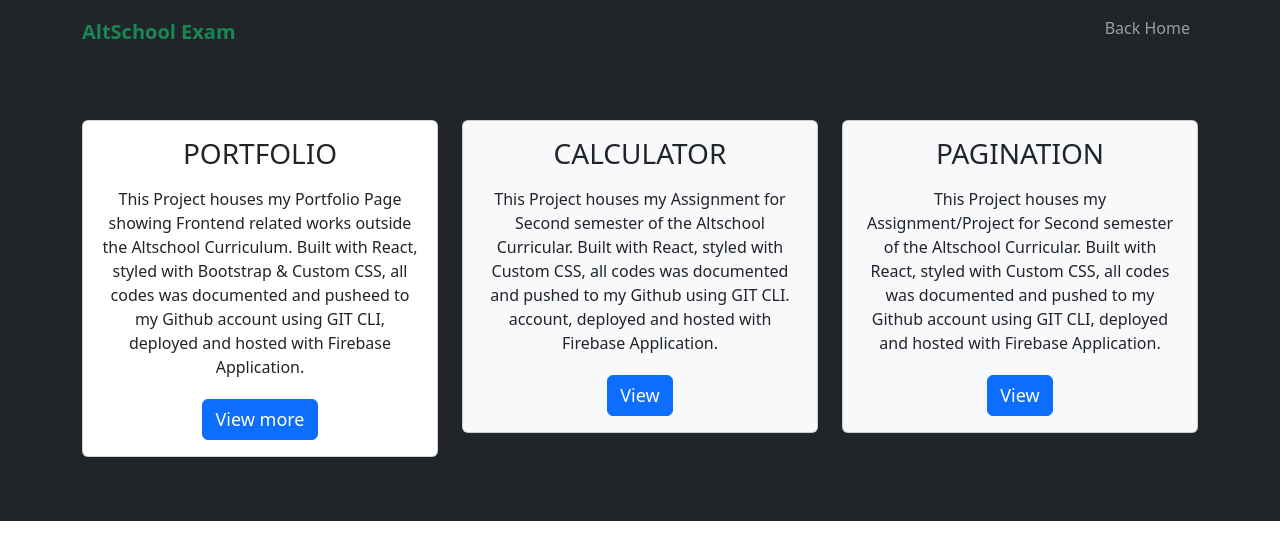
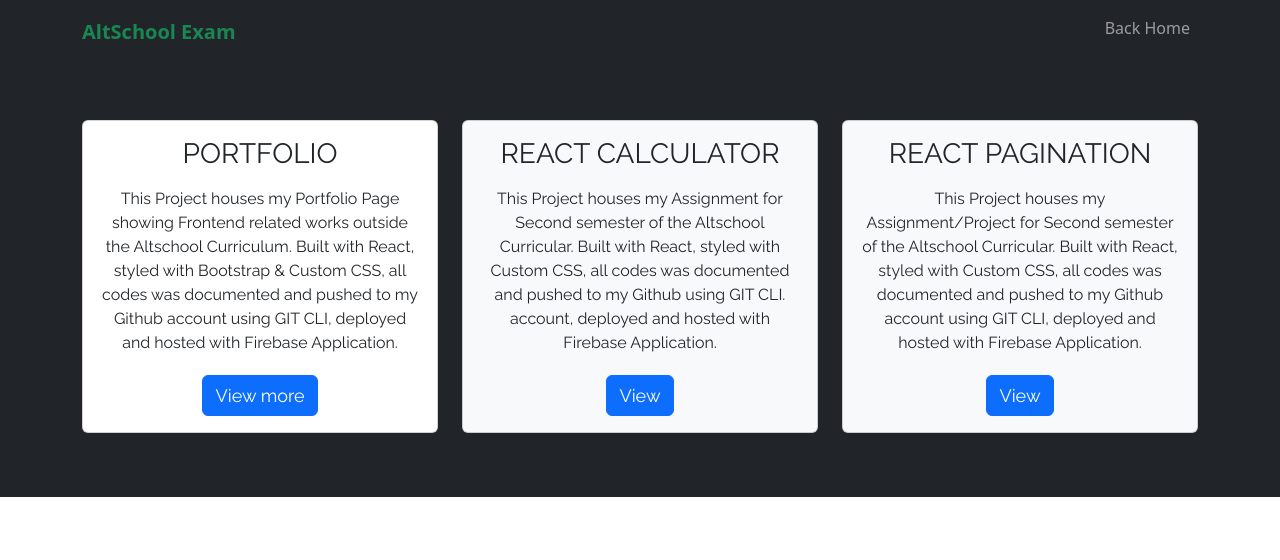
Before and after one commit to Ajdev11/GoogleAuth_PaginationAPI, a React (Create React App) app: page /Aboutme in a window 1280 px wide. Shown: the top 560 px of the page. Built offline with nearby package versions, Linux system fonts and the light colour scheme.

Commit message:
Made the navbar static

```diff
--- a/src/Components/Aboutme.jsx
+++ b/src/Components/Aboutme.jsx
@@ -5,7 +5,7 @@ function Aboutme() {
   return (
     <>
       {/* NAVBAR */}
-      <navbar className="navbar navbar-expand-lg bg-dark navbar-dark py-1">
+      <navbar className="navbar navbar-expand-lg sticky-top bg-dark navbar-dark py-1">
         <div className="container">
           <span className="navbar-brand text-success fw-bold mt-2">
             AltSchool Exam
@@ -40,7 +40,7 @@ function Aboutme() {
                     This Project houses my Portfolio Page showing Frontend
                     related works outside the Altschool Curriculum. Built with
                     React, styled with Bootstrap & Custom CSS, all codes was
-                    documented and pusheed to my Github account using GIT CLI,
+                    documented and pushed to my Github account using GIT CLI,
                     deployed and hosted with Firebase Application.
                   </p>
                   <div className="btn-div">
@@ -61,7 +61,7 @@ function Aboutme() {
             <div className="col-md my-5">
               <div className="card bg-light text-dark">
                 <div className="card-body text-center">
-                  <h3 className="card-title mb-3">CALCULATOR </h3>
+                  <h3 className="card-title mb-3">REACT CALCULATOR </h3>
                   <p className="card-text">
                     This Project houses my Assignment for Second semester of the
                     Altschool Curricular. Built with React, styled with Custom
@@ -86,7 +86,7 @@ function Aboutme() {
             <div className="col-md my-5">
               <div className="card bg-light text-dark">
                 <div className="card-body text-center">
-                  <h3 className="card-title mb-3">PAGINATION</h3>
+                  <h3 className="card-title mb-3">REACT PAGINATION</h3>
                   <p className="card-text">
                     This Project houses my Assignment/Project for Second
                     semester of the Altschool Curricular. Built with React,
--- a/src/Components/Home.jsx
+++ b/src/Components/Home.jsx
@@ -42,7 +42,7 @@ function Home() {
         <link rel="canonical" href="/" />
       </Helmet>
       {/* NAVBAR */}
-      <navbar className="navbar navbar-expand-lg bg-dark navbar-dark py-1">
+      <navbar className="navbar navbar-expand-lg sticky-top bg-dark navbar-dark py-1">
         <div className="container">
           <span className="navbar-brand text-success fw-bold mt-2">
             AltSchool Exam
@@ -85,8 +85,8 @@ function Home() {
             Sign in With Google
           </button>
           <button id="btn">
-         firebase deployed
             <Link id="Link" to="/display">
+            <Person color="yellow" size={16} />
               Check Pagination
             </Link>
           </button>
--- a/src/styles/Mobile.css
+++ b/src/styles/Mobile.css
@@ -1,4 +1,5 @@
 @import url("https://fonts.googleapis.com/css2?family=Raleway&display=swap");
+@import url('https://fonts.googleapis.com/css2?family=Roboto:wght@100&display=swap');
 * {
   margin: 0px;
   padding: 0px;
@@ -7,6 +8,7 @@ main {
   display: grid;
   justify-content: center;
   font-family: "Raleway", sans-serif;
+  /* font-family: 'Roboto', sans-serif; */
   background-color: rgb(22, 21, 21);
   width: 100%;
   height: 100vh;
@@ -49,7 +51,11 @@ span {
   background-color: rgb(22, 21, 21);
   color: #fff;
   font-weight: bolder;
-  font-family: monospace;
+  /* font-family: monospace; */
+  font-family: 'Roboto', sans-serif;
+}
+section{
+  font-family: "Raleway", sans-serif;
 }
 h6 {
   color: #fff;
```
